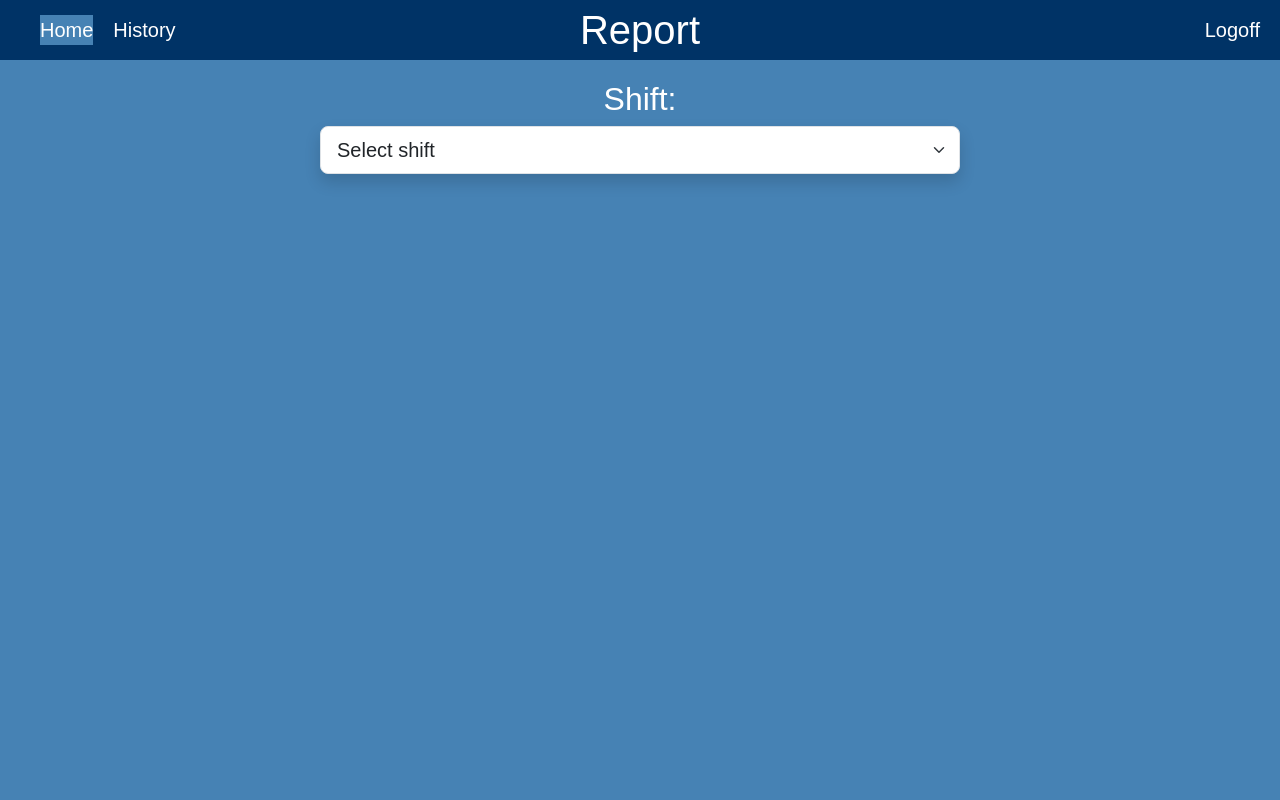
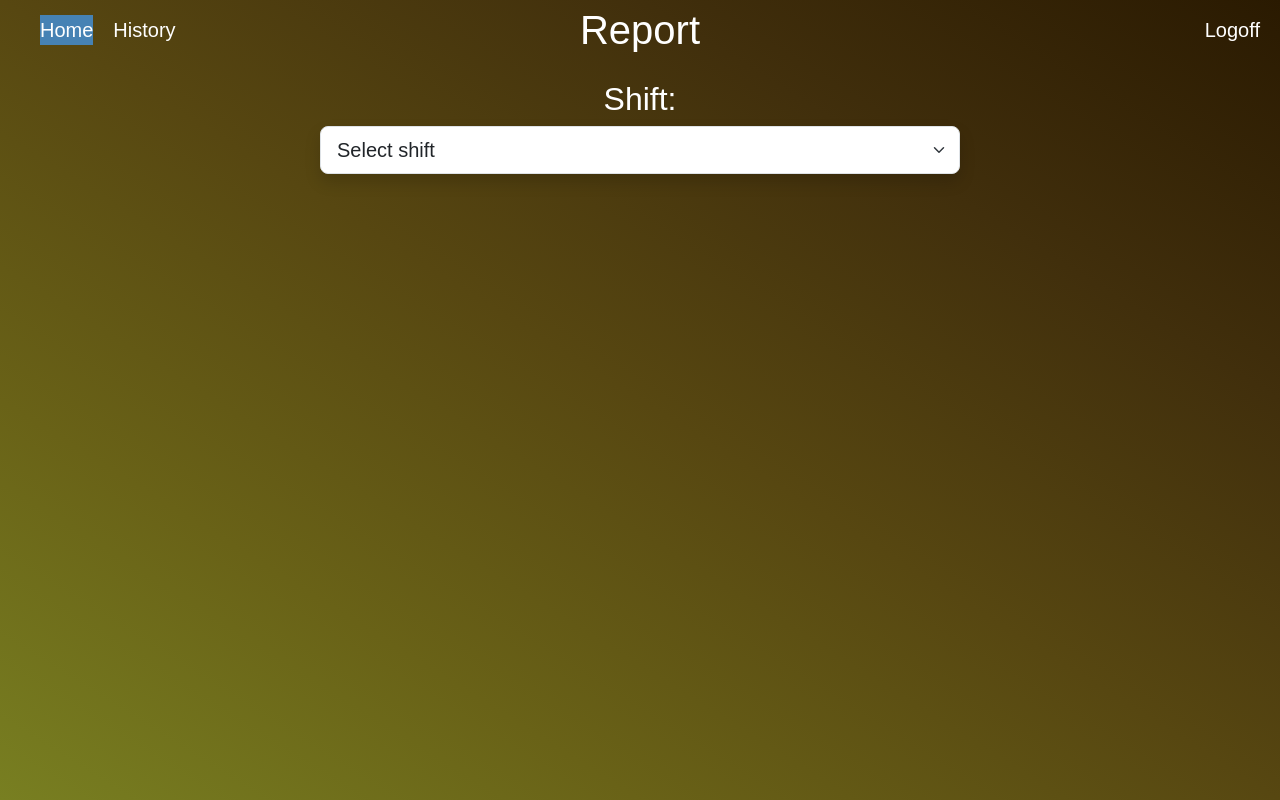
Before and after one commit to apatel62/shift-report, a React (Vite) app in the folder client/: page / in a window 1280 px wide. Built offline with nearby package versions, Linux system fonts and the light colour scheme.

Commit message:
added color updates to index.css

```diff
--- a/client/src/index.css
+++ b/client/src/index.css
@@ -30,8 +30,10 @@ h3{
 }
 
 body {
-  background-color: var(--primary);
-  background-size: 100vh;
+  background-image: linear-gradient(to right top, #787f21, #696217, #574711, #412f0c, #2a1a01);
+  background-size: cover;
+  background-position: center;
+  background-attachment: fixed;
   text-align: center;
 }
 
@@ -144,7 +146,7 @@ span{
   display: flex;
   justify-content: space-between; /* Ensure space between logoff button and navItem */
   align-items: center; /* Vertically center all elements */
-  background-color: var(--secondary);
+  /* background-color: var(--secondary); */
   color: var(--text);
   padding: 10px 20px;
   position: relative;
```
